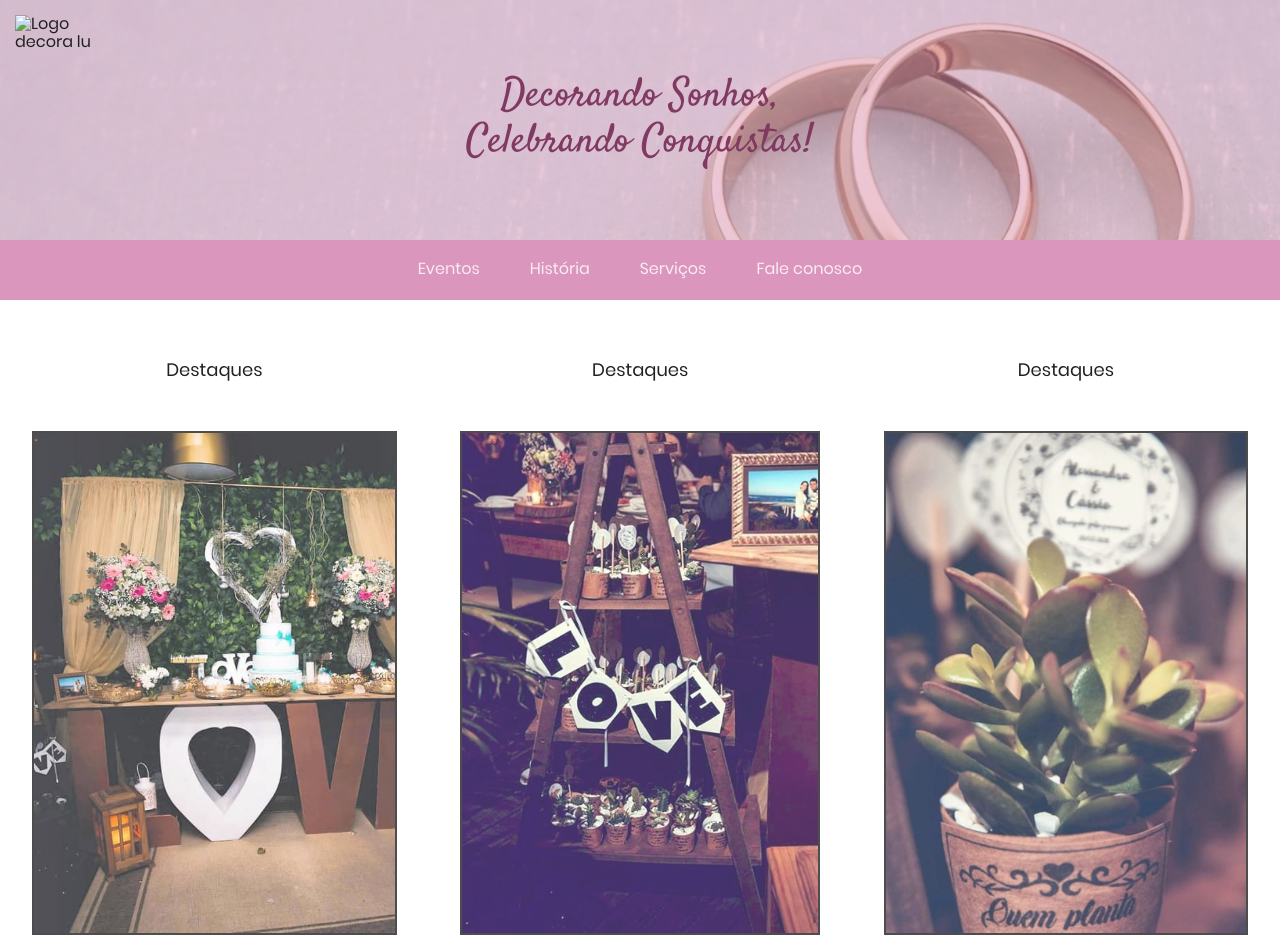
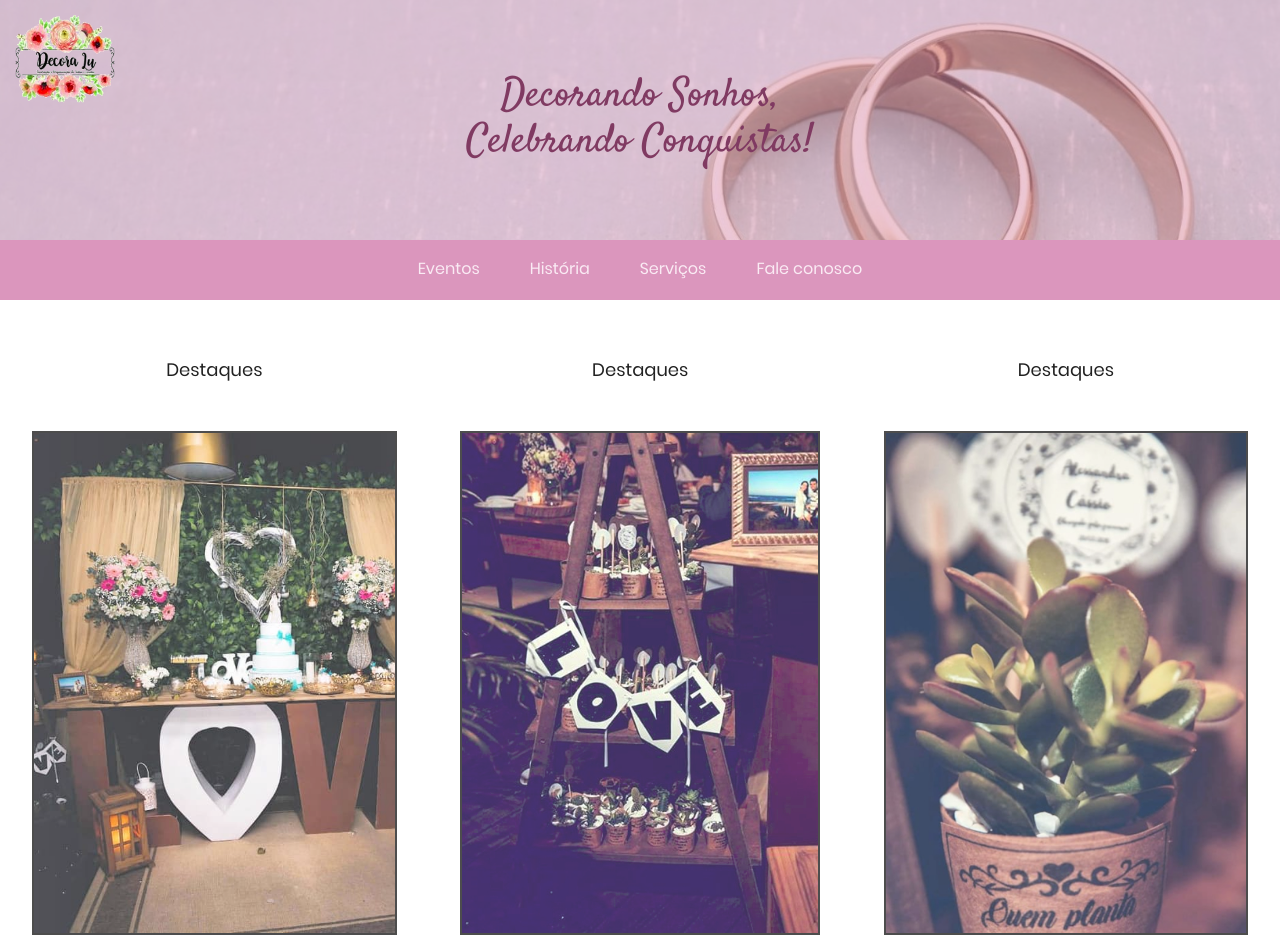
Before and after one commit to nikolasFreitas/2019-2-web-design-decoralu, a plain HTML site: page index.html in a window 1280 px wide. Shown: the top 936 px of the page. Drawn offline with Linux system fonts and the light colour scheme; the site is published under a folder, as on GitHub Pages, so addresses that start at the root find nothing.

Commit message:
:bug: Fix img local

```diff
--- a/index.html
+++ b/index.html
@@ -11,7 +11,7 @@
   <header class="header-container">
     <div class="img-filter"></div>
     <div class="header-box content-box">
-      <div class="logo"><img src="/img/logo.png" alt="Logo decora lu"></div>
+      <div class="logo"><img src="img/logo.png" alt="Logo decora lu"></div>
       <div class="slogan">
         <span>
           Decorando Sonhos, <br/>
```
